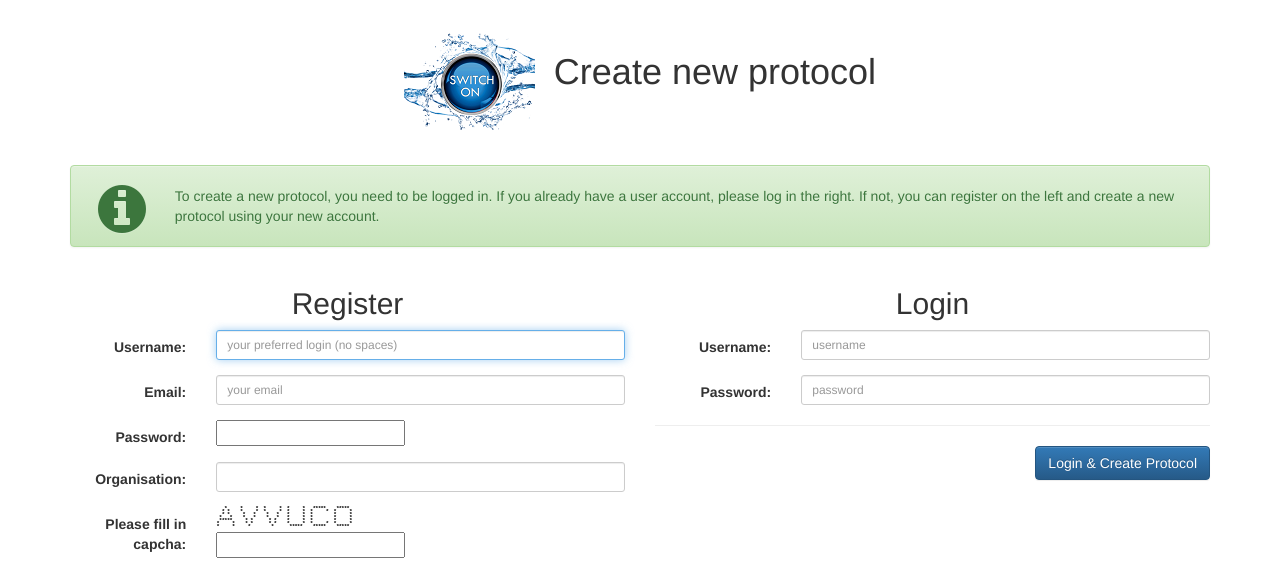
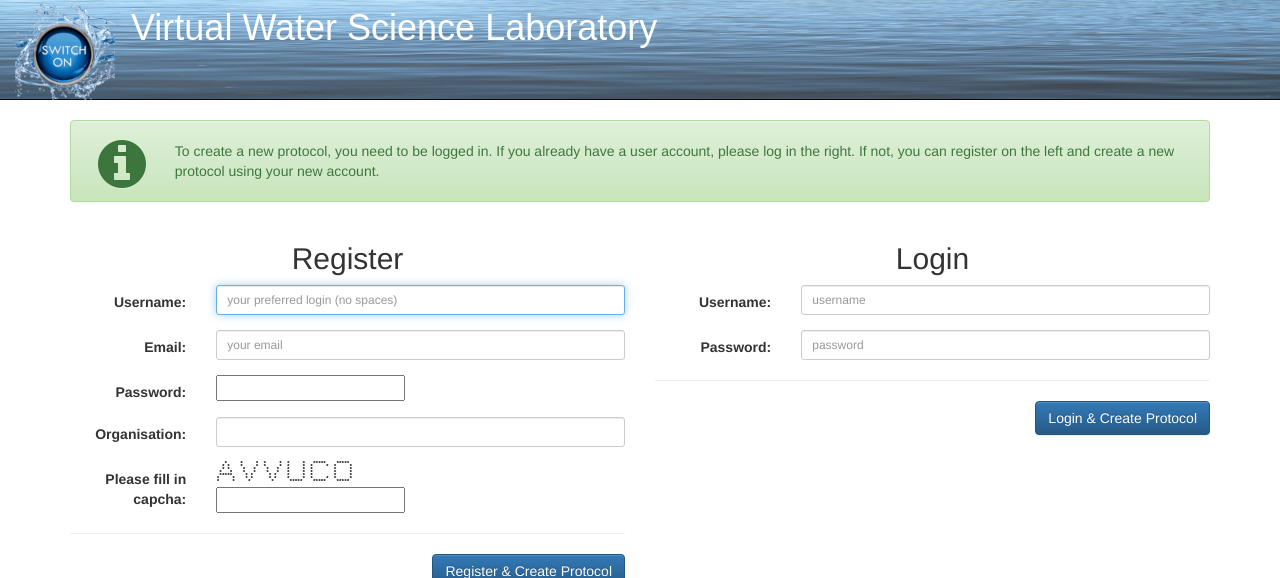
Before and after one commit to switchonproject/sip-html5-protocol-tool, a Django app: page /createprotocol/ in a window 1280 px wide; the page is wider, and only the part inside the window is pictured. Shown: the top 578 px of that part. Run offline with Django 3.2, Linux system fonts and the light colour scheme; parts of the project's set-up code (start-up, migrations or seed data) failed here and were passed over; some libraries are stand-ins or nearby versions.

Commit message:
toolbar update

```diff
--- a/protocoltool/templates/protocoltool/createprotocol.html
+++ b/protocoltool/templates/protocoltool/createprotocol.html
@@ -67,13 +67,32 @@
 
     <body>
 
+        <!-- TOOLBAR -->
+        <div class="navbar navbar-inverse navbar-static-top switchon-navbar">
+            <div class="container-fluid">
+                <div>
+                    <div class="navbar-header">
+                        <a class="navbar-brand switchon-navbar-container" href="http://www.switch-on-vwsl.eu/">
+                            <img class="switchon-navbar-logo" src="{% static 'img/sologo_150x150.png' %}" alt=""/>
+                        </a>
+                    </div>
+                    <div class="nav navbar-nav">
+                        <div class=>
+                            <div class="navbar-title">
+                                <h1>Virtual Water Science Laboratory</h1>
+                            </div>
+                        </div>
+                        <ul class="nav navbar-nav navbar-links">
+                        </ul>
+                    </div>
+                    <div class="navbar-login-options">
+                    </div>
+                </div>
+            </div>
+        </div>
+        <!-- END TOOLBAR -->
+
         <div class="container">
-
-            <div class="switchon-header">
-                <span><img src="{% static 'img/sologo_new_cropped.png' %}" alt=""/></span>
-                <h1>Create new protocol</h1>
-            </div>
-
             <!--The green message box on top-->
             <div id="messagetype">
                 <span id="messagefa"></span>
```
Also changed, not shown: protocoltool/templates/protocoltool/register.html (+24 -1 lines), protocoltool/templates/protocoltool/viewprotocol.html (+20 -1 lines).
